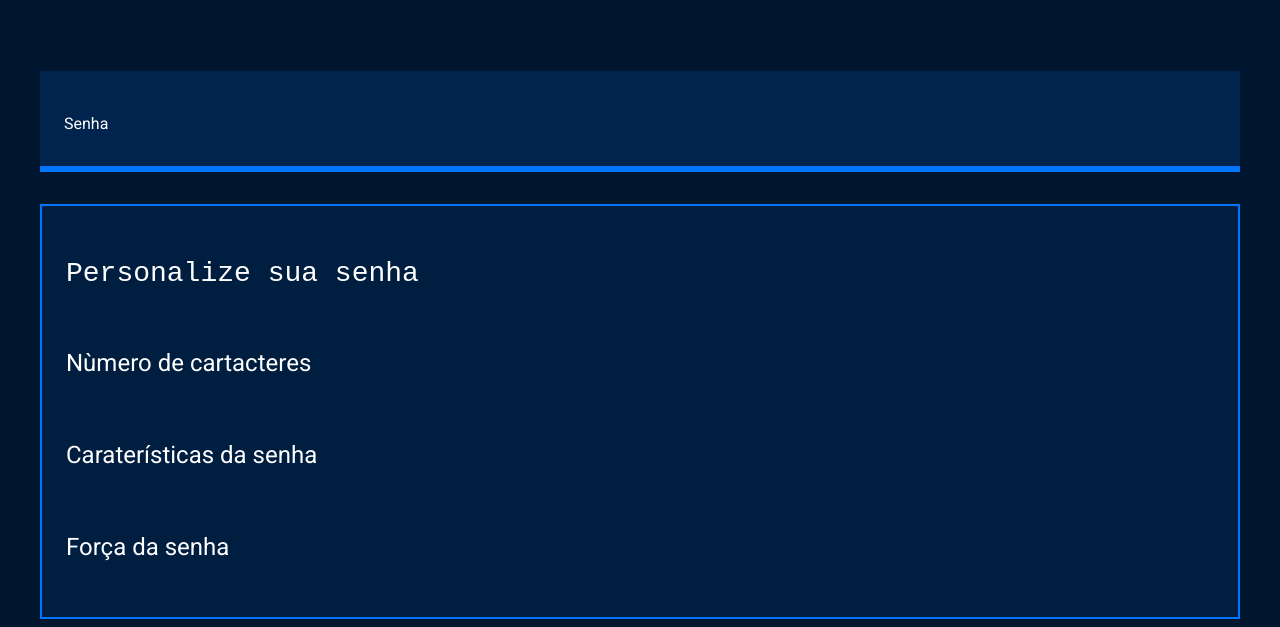
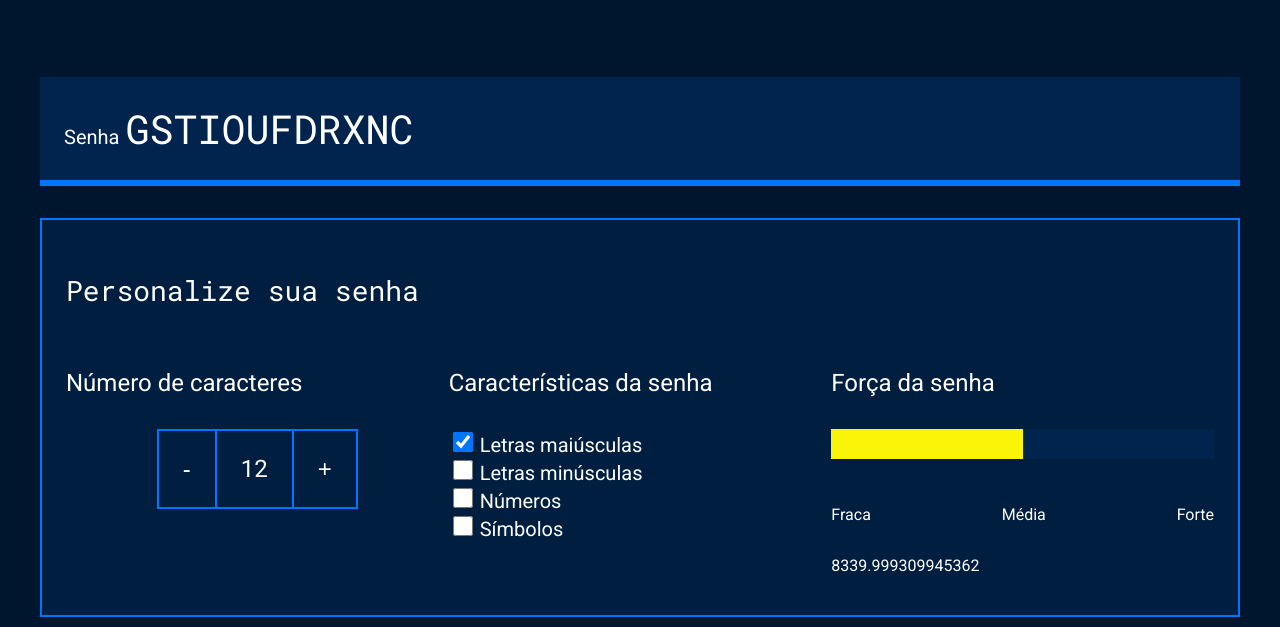
Before and after one commit to n4ticorrea/Javascript, a plain HTML site: page index.html in a window 1280 px wide. Shown: the part 249-876 px from the top of the page. Drawn offline with Linux system fonts and the light colour scheme.

Commit message:
Add files via upload

```diff
--- a/index.html
+++ b/index.html
@@ -1,10 +1,10 @@
 <!DOCTYPE html>
-<html lang="pt-BR">
+<html lang="pt-br">
 
 <head>
     <meta charset="UTF-8">
     <meta name="viewport" content="width=device-width, initial-scale=1.0">
-    <title>Gerador de senhas</title>
+    <title>Gerador de senha</title>
     <link rel="stylesheet" href="style.css">
 </head>
 
@@ -16,24 +16,53 @@
             <h3 class="titulo-secundario">Gere instantaneamente uma senha aleatória e segura</h3>
         </div>
         <div class="conteudo-senha">
-            <labelfor="senha">Senha</label>
-            <input name="senha" type="text" id="campo-senha">
+            <label for="senha">Senha</label>
+            <input name="senha" type="text" id="campo-senha" readonly>
         </div>
         <div class="parametro">
             <h3 class="parametro-titulo">Personalize sua senha</h3>
             <div class="parametro-coluna__senha">
                 <div class="parametro-senha">
-                    <h4 class="parametro-senha__titulo">Nùmero de cartacteres</h4>
+                    <h4 class="parametro-senha__titulo">Número de caracteres</h4>
+                    <div class="parametro-senha-botoes">
+                        <button class="parametro-senha__botao">-</button>
+                        <p class="parametro-senha__texto">12</p>
+                        <button class="parametro-senha__botao">+</button>
+                    </div>
                 </div>
                 <div class="parametro-senha">
-                    <h4 class="parametro-senha__titulo">Caraterísticas da senha</h4>
+                    <h4 class="parametro-senha__titulo">Características da senha</h4>
+                    <div class="parametro-senha-checkbox">
+                        <input name="maiusculo" type="checkbox" class="checkbox" checked>
+                        <label for="maiusculo">Letras maiúsculas</label>
+                    </div>
+                    <div class="parametro-senha-checkbox">
+                        <input name="minusculo" type="checkbox" class="checkbox">
+                        <label for="minusculo">Letras minúsculas</label>
+                    </div>
+                    <div class="parametro-senha-checkbox">
+                        <input name="numero" type="checkbox" class="checkbox">
+                        <label for="numero">Números</label>
+                    </div>
+                    <div class="parametro-senha-checkbox">
+                        <input name="simbolo" type="checkbox" class="checkbox">
+                        <label for="simbolo">Símbolos</label>
+                    </div>
                 </div>
                 <div class="parametro-senha">
                     <h4 class="parametro-senha__titulo">Força da senha</h4>
+                    <div class="barra"></div>
+                    <div class="forca fraca"></div>
+                    <div class="parametro-senha-textos">
+                        <p>Fraca</p>
+                        <p>Média</p>
+                        <p>Forte</p>
+                    </div>
+                    <p class="entropia"></p>
                 </div>
             </div>
         </div>
     </section>
+    <script src="main.js"></script>
 </body>
-
 </html>
--- /dev/null
+++ b/main.js
@@ -0,0 +1,77 @@
+const numeroSenha = document.querySelector('.parametro-senha__texto');
+let tamanhoSenha = 12;
+numeroSenha.textContent = tamanhoSenha;
+const letrasMaiusculas = 'ABCDEFGHIJKLMNOPQRSTUVXYWZ';
+const letrasMinusculas = 'abcdefghijklmnopqrstuvxywz';
+const numeros = '0123456789';
+const simbolos = '!@%*?';
+const botoes = document.querySelectorAll('.parametro-senha__botao');
+const campoSenha = document.querySelector('#campo-senha');
+const checkbox = document.querySelectorAll('.checkbox');
+const forcaSenha = document.querySelector('.forca');
+
+botoes[0].onclick = diminuiTamanho;
+botoes[1].onclick = aumentaTamanho;
+
+function diminuiTamanho() {
+    if (tamanhoSenha > 1) {
+        // tamanhoSenha = tamanhoSenha-1;
+        tamanhoSenha--;
+    }
+    numeroSenha.textContent = tamanhoSenha;
+    geraSenha();
+}
+function aumentaTamanho() {
+    if (tamanhoSenha < 20) {
+        // tamanhoSenha = tamanhoSenha+1;
+        tamanhoSenha++;
+    }
+    numeroSenha.textContent = tamanhoSenha;
+    geraSenha();
+}
+
+for (i = 0; i < checkbox.length; i++) {
+    checkbox[i].onclick = geraSenha;
+}
+
+geraSenha();
+
+function geraSenha() {
+    let alfabeto = '';
+    if (checkbox[0].checked) {
+        alfabeto = alfabeto + letrasMaiusculas;
+    }
+    if (checkbox[1].checked) {
+        alfabeto = alfabeto + letrasMinusculas;
+    }
+    if (checkbox[2].checked) {
+        alfabeto = alfabeto + numeros;
+    }
+    if (checkbox[3].checked) {
+        alfabeto = alfabeto + simbolos;
+    }
+    let senha = '';
+    for (let i = 0; i < tamanhoSenha; i++) {
+        let numeroAleatorio = Math.random() * alfabeto.length;
+        numeroAleatorio = Math.floor(numeroAleatorio);
+        senha = senha + alfabeto[numeroAleatorio];
+    }
+    campoSenha.value = senha;
+    classificaSenha(alfabeto.length);
+
+}
+
+function classificaSenha(tamanhoAlfabeto){
+    let entropia = tamanhoSenha * Math.log2(tamanhoAlfabeto);
+    console.log(entropia);
+    forcaSenha.classList.remove('fraca','media','forte');
+    if (entropia > 57){
+        forcaSenha.classList.add('forte');
+    } else if (entropia > 35 && entropia < 57 ) {
+        forcaSenha.classList.add('media');
+    } else if (entropia <= 35){
+        forcaSenha.classList.add('fraca');
+    }
+    const valorEntropia = document.querySelector('.entropia');
+    valorEntropia.textContent = 2**Math.floor(entropia)/(100e6*60*60*24);
+}
--- a/style.css
+++ b/style.css
@@ -1,17 +1,17 @@
-@import url('https://fonts.googleapis.com/css2?family=Roboto&display=swap');
+@import url('https://fonts.googleapis.com/css2?family=Roboto&family=Roboto+Mono&display=swap');
+
 :root{
     --branco: white;
     --cor-de-fundo: #00162E;
     --fundo-senha: #00244D;
     --fundo-texto: #001E40;
     --borda: #0075FF;
-    --roboto: "Roboto", sans-serif;
+    --roboto: 'Roboto', sans-serif;
     --roboto-mono: 'Roboto Mono', monospace;
 }
 
-
 *{
-    font-weight: 400
+    font-weight: 400;
 }
 
 body{
@@ -80,3 +80,73 @@ body{
     flex-direction: column;
     justify-content: center;
 }
+.parametro-senha{
+    width: 50%;
+    margin: 0 auto;
+}
+
+.parametro-senha-botoes{
+    display: flex;
+    justify-content: center;
+}
+
+.parametro-senha__botao{
+    background-color: var(--fundo-texto);
+    color: var(--branco);
+    border: 2px solid var(--borda);
+    padding: 24px;
+    font-size: 24px;
+    cursor: pointer;
+}
+.parametro-senha__texto{
+    padding: 24px;
+    border-top: 2px solid var(--borda);
+    border-bottom: 2px solid var(--borda);
+    margin: 0;
+    font-size: 24px;
+}
+
+label{
+    font-size: 20px;
+}
+
+.checkbox{
+    width: 20px;
+    height: 20px;
+    cursor: pointer;
+}
+
+.barra{
+    background-color: var(--fundo-senha);
+    height: 30px;
+    width: 100%;
+}
+.forca{
+    height: 30px;
+    position: relative;
+    bottom: 30px;
+}
+.fraca{
+    width: 25%;
+    background-color: #E71B32;
+}
+.media{
+    background-color: #FAF408;
+    width: 50%;
+}
+.forte{
+    background-color: #00FF85;
+    width: 100%;
+}
+
+.parametro-senha-textos{
+    display: flex;
+    justify-content: space-between;
+}
+
+
+@media screen and (min-width: 768px) {
+    .parametro-coluna__senha{
+        flex-direction: row;
+    }
+}
```
